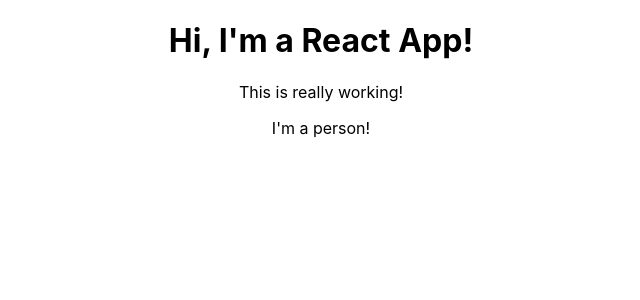
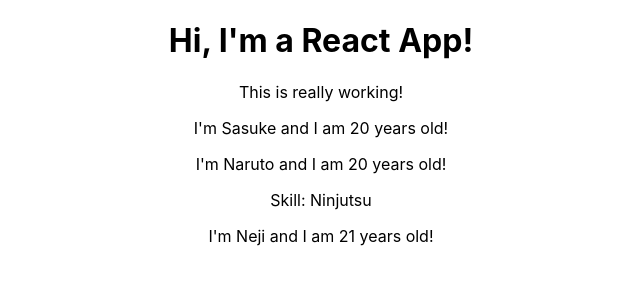
Before and after one commit to hritesh-sonawane/OctoReact, a React (Create React App) app: page / in a window 1280 px wide. Shown: the top 300 px of the page, without its empty margins (319-959 px from the left). Built offline with nearby package versions, Linux system fonts and the light colour scheme.

Commit message:
props commit

```diff
--- a/src/App.js
+++ b/src/App.js
@@ -9,7 +9,9 @@
       <div className="App">
         <h1>Hi, I'm a React App!</h1>
         <p>This is really working!</p>
-        <Person />
+        <Person name="Sasuke" age="20" />
+        <Person name="Naruto" age="20">Skill: Ninjutsu</Person>
+        <Person name="Neji" age="21" />
       </div>
     );
   }
--- a/src/Person/Person.js
+++ b/src/Person/Person.js
@@ -1,7 +1,12 @@
 import React from 'react';
 
-const person = () => {
-  return <p>I'm a person!</p>
+const person = (props) => {
+  return (
+    <div>
+      <p>I'm { props.name } and I am { props.age } years old!</p>
+      <p>{ props.children }</p>
+    </div>
+  )
 }
 
 export default person;
```
